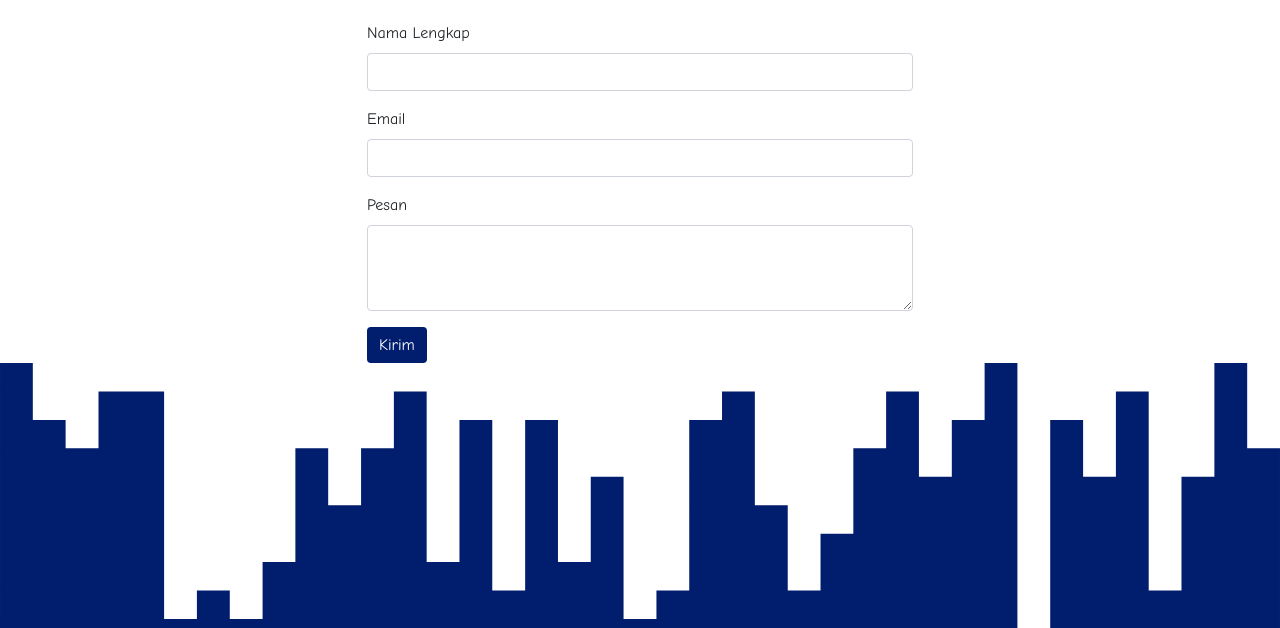
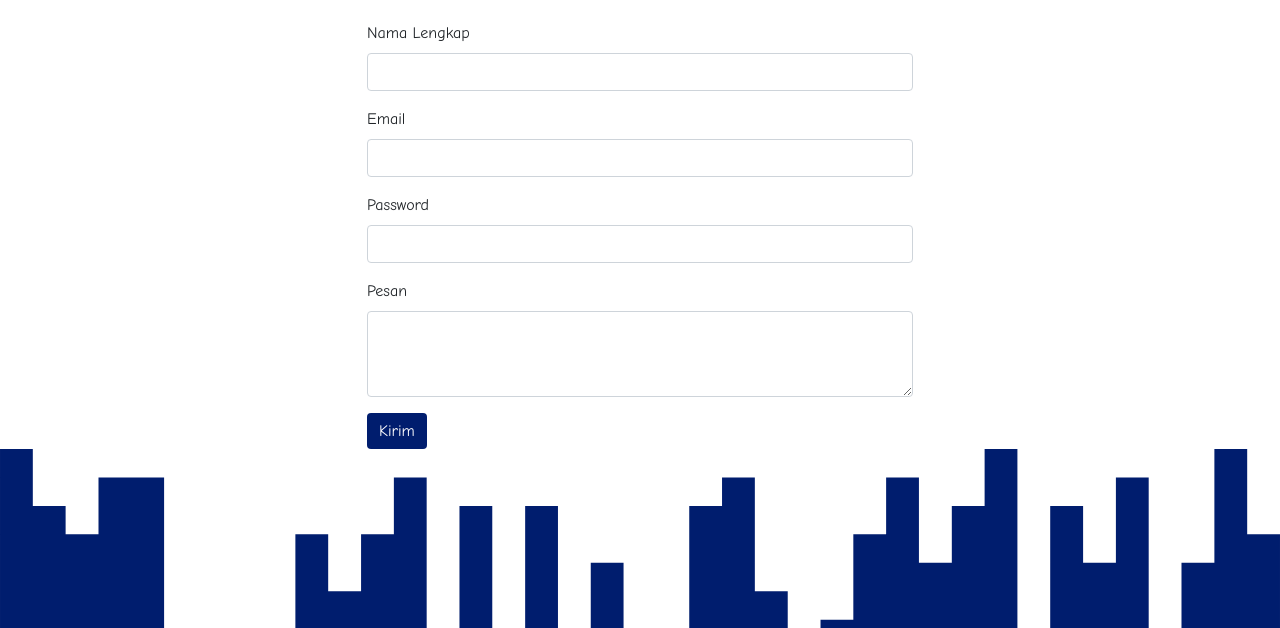
Before and after one commit to TaraDitya/TaraDitya.github.io, a plain HTML site: page index.html in a window 1280 px wide. Shown: the part 2682-3310 px from the top of the page. Drawn offline with nearby package versions, Linux system fonts and the light colour scheme.

Commit message:
tambah password

```diff
--- a/index.html
+++ b/index.html
@@ -176,6 +176,10 @@
                 <input type="email" class="form-control" id="Email" aria-describedby="email" />
               </div>
               <div class="mb-3">
+                <label for="password" class="form-label">Password</label>
+                <input type="password" class="form-control" id="password" aria-describedby="password" />
+              </div>
+              <div class="mb-3">
                 <label for="pesan" class="form-label">Pesan</label>
                 <textarea class="form-control" id="pesan" rows="3"></textarea>
               </div>
```
